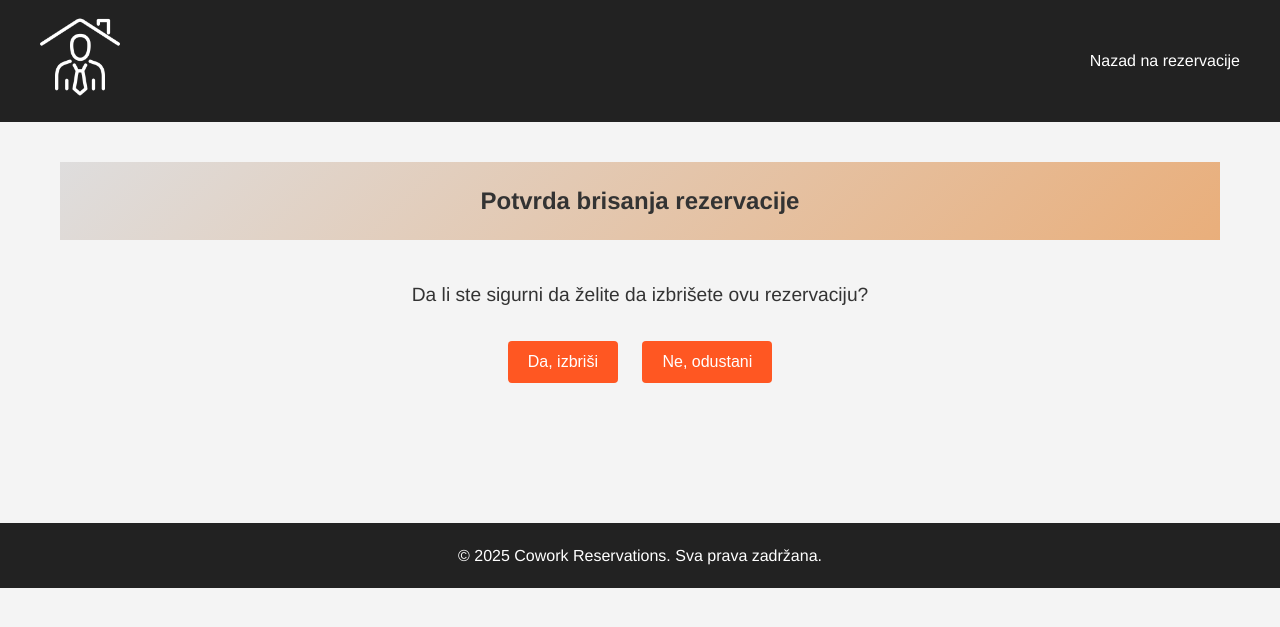
After one commit to patkovicvukasin/CoworkReservations, a PHP site: page /confirm.php?rezervacija_id=1 in a window 1280 px wide. The commit adds this page. Shown: the top 627 px of the page. Run offline with PHP 8.4, Linux system fonts and the light colour scheme; the visitor is signed in with stand-in values (Sample User, id 1); tables that the repository leaves empty or names only in its code hold one stand-in row (values such as "Sample post").

Commit message:
delete reservation and more

```diff
--- /dev/null
+++ b/confirm.php
@@ -0,0 +1,53 @@
+<?php
+session_start();
+if (!isset($_SESSION['user'])) {
+    header("Location: login.php");
+    exit();
+}
+if (!isset($_GET['rezervacija_id'])) {
+    header("Location: rezervacije.php");
+    exit();
+}
+$rezervacija_id = intval($_GET['rezervacija_id']);
+?>
+<!DOCTYPE html>
+<html lang="en">
+<head>
+  <meta charset="UTF-8">
+  <meta name="viewport" content="width=device-width, initial-scale=1">
+  <title>Potvrda brisanja rezervacije</title>
+  <link rel="stylesheet" href="css/styles.css">
+  <!-- Font Awesome za ikonicu, ako već nije uključen -->
+  <link rel="stylesheet" href="https://cdnjs.cloudflare.com/ajax/libs/font-awesome/5.15.4/css/all.min.css">
+</head>
+<body>
+  <header>
+    <div class="logo">
+      <img src="images/logo.png" alt="Logo" style="filter: brightness(0) invert(1);">
+    </div>
+    <nav>
+      <ul>
+        <li><a href="rezervacije.php">Nazad na rezervacije</a></li>
+      </ul>
+    </nav>
+  </header>
+  <main class="main-container">
+    <section class="page-title">
+      <h1>Potvrda brisanja rezervacije</h1>
+    </section>
+    <section class="confirmation" style="text-align: center; margin: 40px auto;">
+      <p style="font-size: 1.2rem; margin-bottom: 30px;">Da li ste sigurni da želite da izbrišete ovu rezervaciju?</p>
+      <form action="obrisi_rez.php" method="post" style="display: inline-block; margin-right: 20px;">
+          <input type="hidden" name="rezervacija_id" value="<?php echo $rezervacija_id; ?>">
+          <button type="submit" class="btn">Da, izbriši</button>
+      </form>
+      <form action="rezervacije.php" method="get" style="display: inline-block;">
+          <button type="submit" class="btn">Ne, odustani</button>
+      </form>
+    </section>
+  </main>
+  <footer>
+    <p>&copy; 2025 Cowork Reservations. Sva prava zadržana.</p>
+  </footer>
+</body>
+</html>
--- a/css/styles.css
+++ b/css/styles.css
@@ -217,7 +217,7 @@
     background: #fff;
     border: 1px solid #ddd;
     padding: 20px;
-    width: 280px;
+    width: 320px;  /* Kartica je malo šira */
     border-radius: 8px;
     box-shadow: 0 2px 6px rgba(0,0,0,0.1);
     text-align: center;
@@ -237,16 +237,17 @@
     font-size: 0.95rem;
   }
 
-  /* Slike u karticama – fiksne dimenzije */
+  /* Slike u karticama – fiksne dimenzije i centrirane */
   .prostor-thumb {
     width: 260px;
     height: 160px;
     object-fit: cover;
     border-radius: 4px;
     display: block;
-    margin: 10px auto;
+    margin: 10px auto;  /* Centriranje slike unutar kartice */
     box-shadow: 0 2px 4px rgba(0,0,0,0.1);
   }
+
 
   /* Rezervacije – prikaz tablice */
   .moje-rezervacije {
--- a/prostorije.php
+++ b/prostorije.php
@@ -46,6 +46,7 @@ $prostori = Prostor::sviProstori($db);
               <img src="images/<?php echo htmlspecialchars($prostor['slika']); ?>" alt="<?php echo htmlspecialchars($prostor['naziv']); ?>" class="prostor-thumb">
             <?php endif; ?>
             <p><strong>Kapacitet:</strong> <?php echo $prostor['kapacitet']; ?> osoba</p>
+            <p><strong>Adresa:</strong> <?php echo $prostor['adresa']; ?> </p>
             <p><strong>Cena po satu:</strong> <?php echo $prostor['cena_po_satu']; ?> RSD</p>
             <a href="detalji.php?prostor_id=<?php echo $prostor['id']; ?>" class="btn">Pogledaj Detalje</a>
           </div>
```
Also changed, not shown: classes/Rezervacija.php (+5 -2 lines), detalji.php (+27 -8 lines), obrisi_rez.php (added, +20 -0 lines), rezervacije.php (+29 -1 lines), images/creative_corner.jpg (added), images/openspace_deluxe.jpg (added), images/sala_sastanaka_premium.jpg (added).
